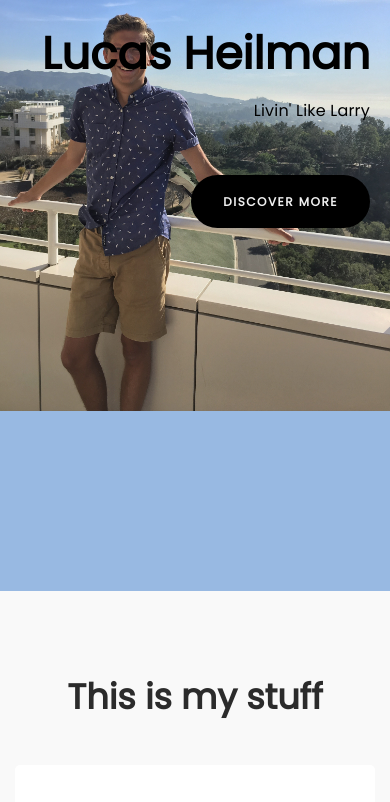
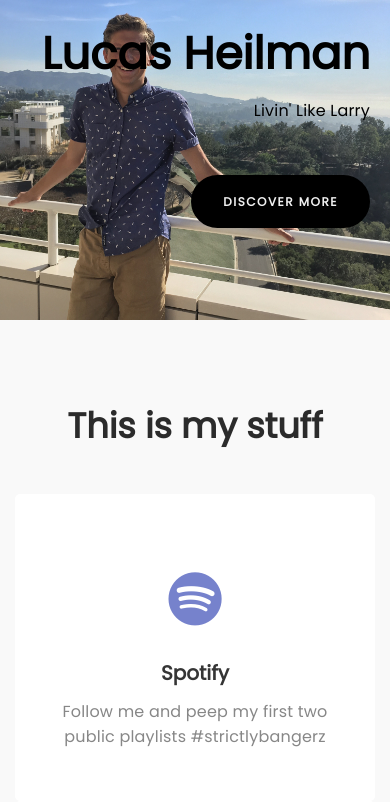
Before and after one commit to lucasheilman/lucasheilman-site, a Django app: page / in a window 390 px wide. Shown: the top 802 px of the page. Run offline with Django 3.2, Linux system fonts and the light colour scheme; some libraries are stand-ins or nearby versions.

Commit message:
hopefully responsive on mobile

```diff
--- a/website/static/website/css/tooplate-style.css
+++ b/website/static/website/css/tooplate-style.css
@@ -218,7 +218,7 @@ a:hover, a:active, a:focus {
   -o-background-size: 100% auto;
   background-size: 100% auto;
   background-position: center;
-  height: 70%;
+  height: 320px;
   width: 100%;
 }
 
```
